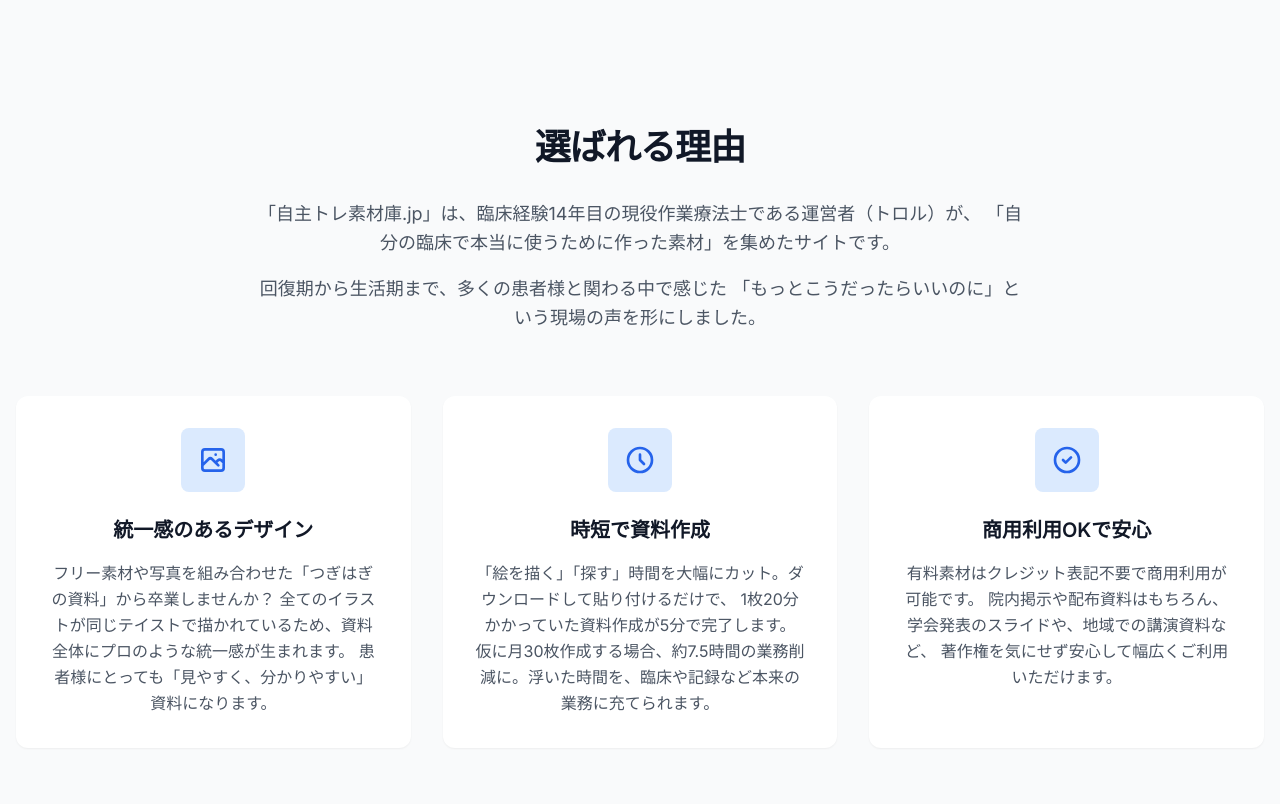
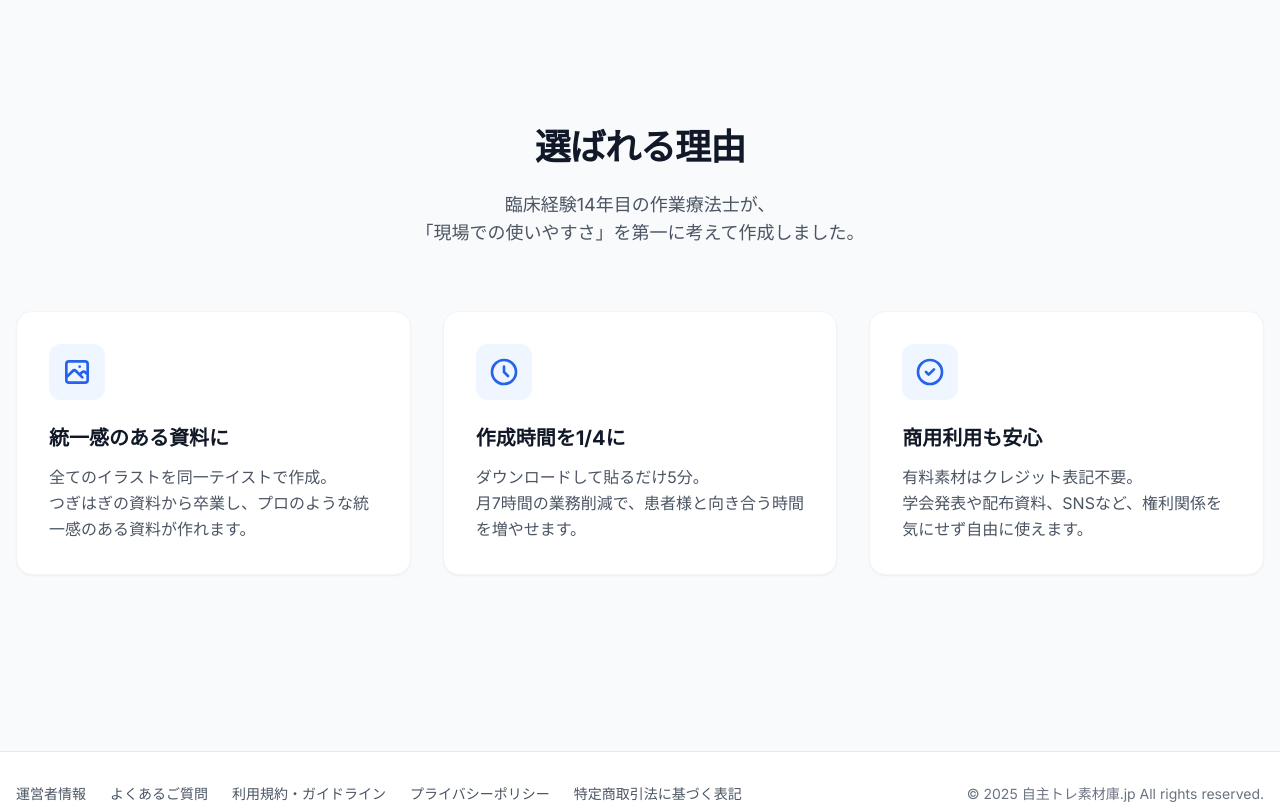
Before and after one commit to makomaru2023/jishutore-starter, a Next.js app: page / in a window 1280 px wide. Shown: the part 1360-2164 px from the top of the page. Built offline with nearby package versions, Linux system fonts and the light colour scheme.

Commit message:
Fix profile image and shorten features copy

```diff
--- a/src/app/page.tsx
+++ b/src/app/page.tsx
@@ -63,6 +63,9 @@
                     priority
                   />
                 </div>
+                <div className="absolute -bottom-4 left-1/2 transform -translate-x-1/2 bg-white/90 backdrop-blur-sm px-6 py-2 rounded-full shadow-lg border border-blue-100 whitespace-nowrap z-10">
+                  <p className="text-blue-800 text-sm sm:text-base font-bold">運営者: トロル (OT)</p>
+                </div>
               </div>
             </div>
           </div>
@@ -107,62 +110,56 @@
         {/* Features Section */}
         <div className="bg-gray-50 py-24 sm:py-32">
           <div className="container mx-auto px-4">
-            <div className="mx-auto max-w-3xl text-center">
-              <h2 className="text-3xl font-bold tracking-tight text-gray-900 sm:text-4xl mb-8">
+            <div className="mx-auto max-w-3xl text-center mb-16">
+              <h2 className="text-3xl font-bold tracking-tight text-gray-900 sm:text-4xl mb-6">
                 選ばれる理由
               </h2>
-              <div className="text-lg text-gray-600 leading-relaxed mb-16">
-                <p className="mb-4">
-                  「自主トレ素材庫.jp」は、臨床経験14年目の現役作業療法士である運営者（トロル）が、
-                  「自分の臨床で本当に使うために作った素材」を集めたサイトです。
-                </p>
-                <p>
-                  回復期から生活期まで、多くの患者様と関わる中で感じた
-                  「もっとこうだったらいいのに」という現場の声を形にしました。
-                </p>
-              </div>
+              <p className="text-lg text-gray-600">
+                臨床経験14年目の作業療法士が、<br className="hidden sm:block" />
+                「現場での使いやすさ」を第一に考えて作成しました。
+              </p>
             </div>
 
-            <div className="mx-auto mt-16 grid max-w-2xl grid-cols-1 gap-x-8 gap-y-16 lg:mx-0 lg:max-w-none lg:grid-cols-3">
-              <div className="flex flex-col items-center text-center bg-white p-8 rounded-xl shadow-sm h-full">
-                <div className="mb-6 flex h-16 w-16 items-center justify-center rounded-lg bg-blue-100">
-                  <svg className="h-8 w-8 text-blue-600" fill="none" viewBox="0 0 24 24" stroke="currentColor">
+            <div className="mx-auto grid max-w-2xl grid-cols-1 gap-8 lg:mx-0 lg:max-w-none lg:grid-cols-3">
+              {/* Feature 1 */}
+              <div className="flex flex-col bg-white p-8 rounded-2xl shadow-sm border border-gray-100 hover:shadow-md transition-shadow">
+                <div className="mb-6 inline-flex h-14 w-14 items-center justify-center rounded-xl bg-blue-50 text-blue-600 self-start">
+                  <svg className="h-8 w-8" fill="none" viewBox="0 0 24 24" stroke="currentColor">
                     <path strokeLinecap="round" strokeLinejoin="round" strokeWidth={2} d="M4 16l4.586-4.586a2 2 0 012.828 0L16 16m-2-2l1.586-1.586a2 2 0 012.828 0L20 14m-6-6h.01M6 20h12a2 2 0 002-2V6a2 2 0 00-2-2H6a2 2 0 00-2 2v12a2 2 0 002 2z" />
                   </svg>
                 </div>
-                <h3 className="text-xl font-semibold text-gray-900 mb-4">統一感のあるデザイン</h3>
+                <h3 className="text-xl font-bold text-gray-900 mb-3">統一感のある資料に</h3>
                 <p className="text-gray-600 leading-relaxed">
-                  フリー素材や写真を組み合わせた「つぎはぎの資料」から卒業しませんか？
-                  全てのイラストが同じテイストで描かれているため、資料全体にプロのような統一感が生まれます。
-                  患者様にとっても「見やすく、分かりやすい」資料になります。
+                  全てのイラストを同一テイストで作成。<br />
+                  つぎはぎの資料から卒業し、プロのような統一感のある資料が作れます。
                 </p>
               </div>
 
-              <div className="flex flex-col items-center text-center bg-white p-8 rounded-xl shadow-sm h-full">
-                <div className="mb-6 flex h-16 w-16 items-center justify-center rounded-lg bg-blue-100">
-                  <svg className="h-8 w-8 text-blue-600" fill="none" viewBox="0 0 24 24" stroke="currentColor">
+              {/* Feature 2 */}
+              <div className="flex flex-col bg-white p-8 rounded-2xl shadow-sm border border-gray-100 hover:shadow-md transition-shadow">
+                <div className="mb-6 inline-flex h-14 w-14 items-center justify-center rounded-xl bg-blue-50 text-blue-600 self-start">
+                  <svg className="h-8 w-8" fill="none" viewBox="0 0 24 24" stroke="currentColor">
                     <path strokeLinecap="round" strokeLinejoin="round" strokeWidth={2} d="M12 8v4l3 3m6-3a9 9 0 11-18 0 9 9 0 0118 0z" />
                   </svg>
                 </div>
-                <h3 className="text-xl font-semibold text-gray-900 mb-4">時短で資料作成</h3>
+                <h3 className="text-xl font-bold text-gray-900 mb-3">作成時間を1/4に</h3>
                 <p className="text-gray-600 leading-relaxed">
-                  「絵を描く」「探す」時間を大幅にカット。ダウンロードして貼り付けるだけで、
-                  1枚20分かかっていた資料作成が5分で完了します。
-                  仮に月30枚作成する場合、約7.5時間の業務削減に。浮いた時間を、臨床や記録など本来の業務に充てられます。
+                  ダウンロードして貼るだけ5分。<br />
+                  月7時間の業務削減で、患者様と向き合う時間を増やせます。
                 </p>
               </div>
 
-              <div className="flex flex-col items-center text-center bg-white p-8 rounded-xl shadow-sm h-full">
-                <div className="mb-6 flex h-16 w-16 items-center justify-center rounded-lg bg-blue-100">
-                  <svg className="h-8 w-8 text-blue-600" fill="none" viewBox="0 0 24 24" stroke="currentColor">
+              {/* Feature 3 */}
+              <div className="flex flex-col bg-white p-8 rounded-2xl shadow-sm border border-gray-100 hover:shadow-md transition-shadow">
+                <div className="mb-6 inline-flex h-14 w-14 items-center justify-center rounded-xl bg-blue-50 text-blue-600 self-start">
+                  <svg className="h-8 w-8" fill="none" viewBox="0 0 24 24" stroke="currentColor">
                     <path strokeLinecap="round" strokeLinejoin="round" strokeWidth={2} d="M9 12l2 2 4-4m6 2a9 9 0 11-18 0 9 9 0 0118 0z" />
                   </svg>
                 </div>
-                <h3 className="text-xl font-semibold text-gray-900 mb-4">商用利用OKで安心</h3>
+                <h3 className="text-xl font-bold text-gray-900 mb-3">商用利用も安心</h3>
                 <p className="text-gray-600 leading-relaxed">
-                  有料素材はクレジット表記不要で商用利用が可能です。
-                  院内掲示や配布資料はもちろん、学会発表のスライドや、地域での講演資料など、
-                  著作権を気にせず安心して幅広くご利用いただけます。
+                  有料素材はクレジット表記不要。<br />
+                  学会発表や配布資料、SNSなど、権利関係を気にせず自由に使えます。
                 </p>
               </div>
             </div>
```
Also changed, not shown: public/images/profile.png.
